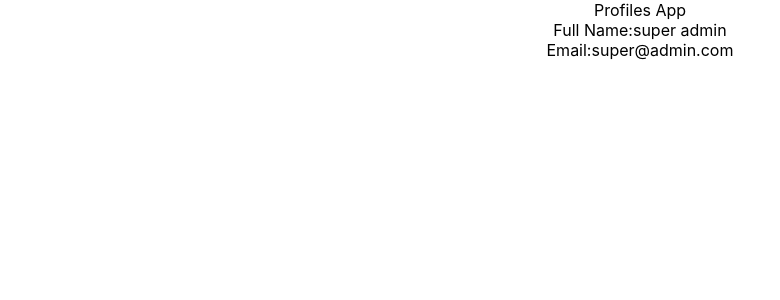
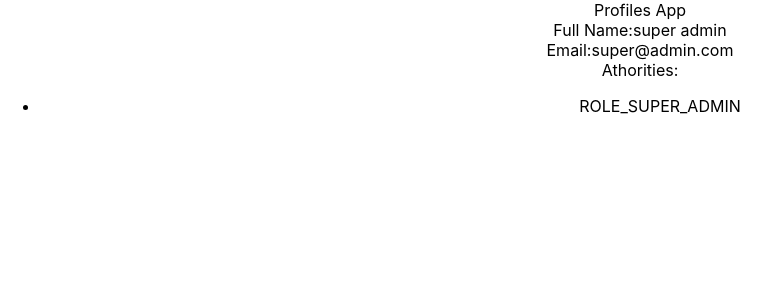
Before and after one commit to naxoduor/profile_App, a React (Create React App) app: page / in a window 1280 px wide. Shown: the top 300 px of the page, without its empty margins (0-780 px from the left). Built offline with nearby package versions, Linux system fonts and the light colour scheme.

Commit message:
add authorities

```diff
--- a/src/components/profiledetails.js
+++ b/src/components/profiledetails.js
@@ -16,6 +16,9 @@ class ProfileDetail extends Component {
             <div>
             <div>Full Name:{this.props.activeProfile.item.userAccountInfo.fullName}</div>
             <div>Email:{this.props.activeProfile.item.userAccountInfo.email}</div>
+            <div>Athorities:{this.props.activeProfile.item.userAccountInfo.authorities.map((authority)=>(
+                <ul><li>{authority}</li></ul>
+            ))}</div>
             </div>
         )
     }
```
